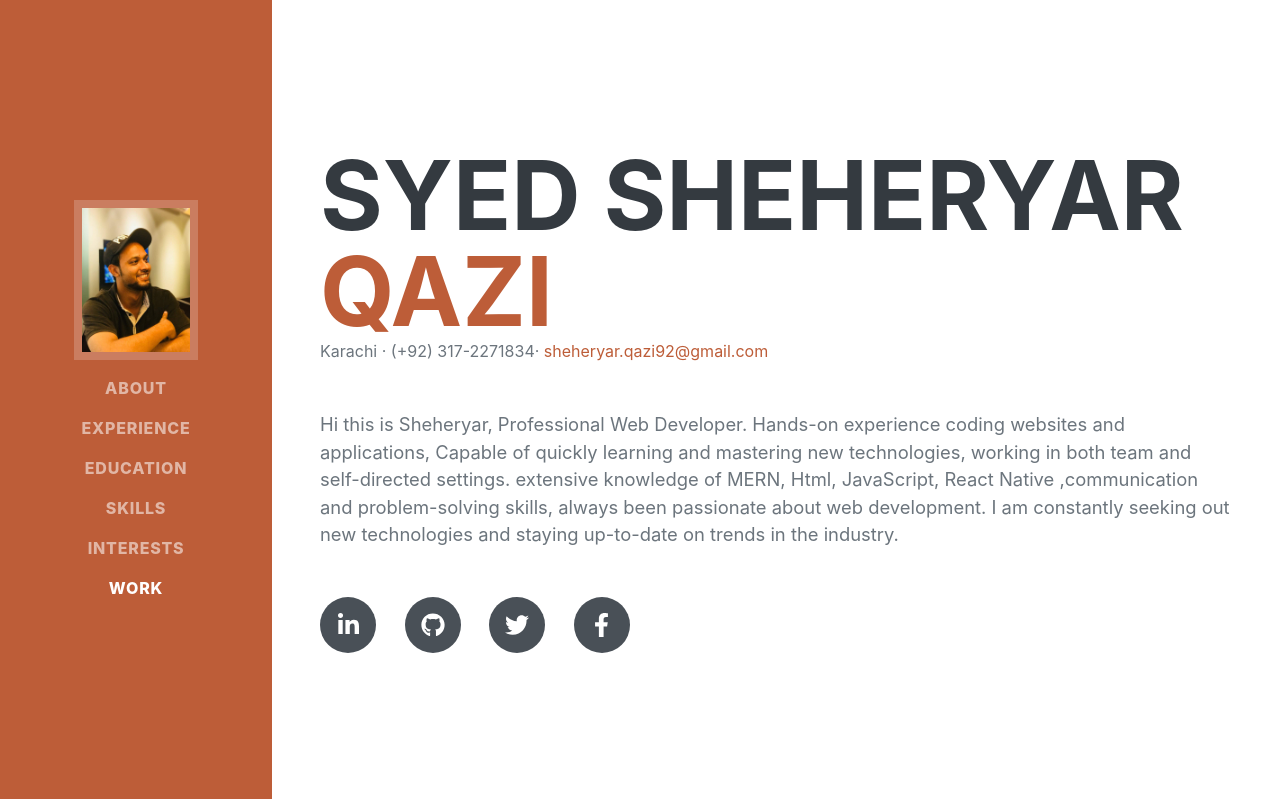
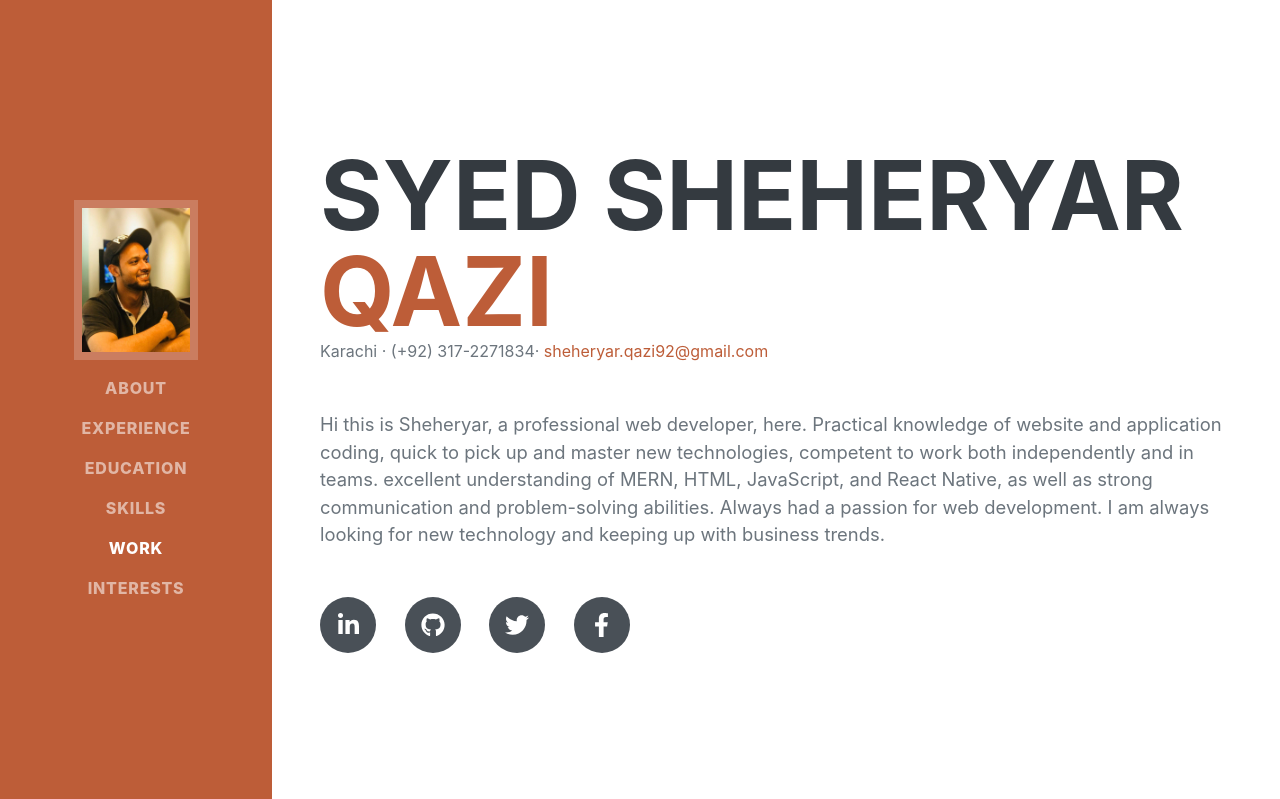
Before and after one commit to sheheryar92/portfolio-sheheryar, a PHP site: page / in a window 1280 px wide. Shown: the top 799 px of the page. Run offline with PHP 8.4, Linux system fonts and the light colour scheme; some web fonts are replaced.

Commit message:
updated november 2022

```diff
--- a/css/custom.css
+++ b/css/custom.css
@@ -75,3 +75,9 @@
     width: 100%;
     height: 100%;
 }
+
+
+
+.dota_log {
+    height: 50px;
+}
--- a/home.html
+++ b/home.html
@@ -34,8 +34,9 @@
                     <li class="nav-item"><a class="nav-link js-scroll-trigger" href="#experience">Experience</a></li>
                     <li class="nav-item"><a class="nav-link js-scroll-trigger" href="#education">Education</a></li>
                     <li class="nav-item"><a class="nav-link js-scroll-trigger" href="#skills">Skills</a></li>
+                    <li class="nav-item"><a class="nav-link js-scroll-trigger" href="#awards">Work</a></li>
                     <li class="nav-item"><a class="nav-link js-scroll-trigger" href="#interests">Interests</a></li>
-                    <li class="nav-item"><a class="nav-link js-scroll-trigger" href="#awards">Work</a></li>
+
                 </ul>
             </div>
         </nav>
@@ -52,7 +53,11 @@
                         Karachi · (+92) 317-2271834·
                         <a class="email" href="mailto:sheheryar.qazi92@gmail.com">sheheryar.qazi92@gmail.com</a>
                     </div>
-                    <p class="lead mb-5">Hi this is Sheheryar, Professional Web Developer. Hands-on experience coding websites and applications, Capable of quickly learning and mastering new technologies, working in both team and self-directed settings. extensive knowledge of MERN, Html, JavaScript,  React Native ,communication and problem-solving skills, always been passionate about web development. I am constantly seeking out new technologies and staying up-to-date on trends in the industry.</p>
+                    <p class="lead mb-5">
+
+                        Hi this is Sheheryar, a professional web developer, here. Practical knowledge of website and application coding, quick to pick up and master new technologies, competent to work both independently and in teams. excellent understanding of MERN, HTML, JavaScript, and React Native, as well as strong communication and problem-solving abilities. Always had a passion for web development. I am always looking for new technology and keeping up with business trends.
+
+                    </p>
                     <div class="social-icons">
                         <a class="social-icon" href="https://www.linkedin.com/in/shaharyar-qazi-836a827a/" target="_blank"><i class="fab fa-linkedin-in"></i></a>
                         <a class="social-icon" href="https://github.com/sheheryar92" target="_blank"><i class="fab fa-github"></i></a>
@@ -168,6 +173,8 @@
                         <li class="list-inline-item"><i class="fab fa-react"></i></li>
                         <li class="list-inline-item"><i class="fab fa-node-js"></i></li>
                         <li class="list-inline-item"><i class="fab fa-npm"></i></li>
+
+
                     </ul>
                     <div class="subheading mb-3">Workflow</div>
                     <ul class="fa-ul mb-0">
@@ -193,7 +200,30 @@
                     <h2 class="mb-5">Interests</h2>
                     <p>Apart from being a web developer, I enjoy most of my time being Travelling.I enjoy mountain hiking.</p>
                     <p class="mb-5">When forced indoors, I follow a number of sci-fi and fantasy genre movies and Play Online Games.</p>
-                    <div class="row intrest_row">
+
+
+
+
+                    <ul class="list-inline dev-icons">
+                        <li class="list-inline-item">
+                            <img src="https://1.bp.blogspot.com/-CBabfuTUKHY/WlzHpSQ289I/AAAAAAAAZKY/vwEDD07A8DMRHBQVOUn4_Oa9If5CcZ_agCLcBGAs/s1600/Dota_2_Logo.png" alt="" srcset="" class="dota_log">
+                        </li>
+                        <li class="list-inline-item">
+                            <img src="https://thumbs.dreamstime.com/b/neon-inscription-deep-house-music-vector-neon-inscription-deep-house-music-vector-illustration-neon-text-house-music-131847983.jpg" alt="" srcset="" class="dota_log">
+                        </li>
+                        <li class="list-inline-item">
+                            <img src="https://tse4.mm.bing.net/th?id=OIP._fH74JGfhivx3tqg2QNbfgHaE8&pid=Api&P=0" alt="" srcset="" class="dota_log">
+                        </li>
+
+                    </ul>
+
+
+
+
+
+
+
+                    <!-- <div class="row intrest_row">
 
                  <div class="col-lg-4 mb-5  ">
                     <div class="intrest_img_center">
@@ -220,11 +250,12 @@
     </div>
 
 
-        </div>
-
+        </div> -->
 
 </div>
 
+</div>
+</section>
                 </div>
             </section>
             <hr class="m-0" />
@@ -243,37 +274,37 @@
 
 
                             <div class="col-lg-4 mb-5 work_img">
-                                 <a href="https://clone-c2668.web.app/" target="_blank"><img class=" img-fluid-work" src="assets/img/amazon_clone.JPG" alt="" ></a>
+                                 <a href="https://clone-c2668.web.app/" target="_blank"><img class=" img-fluid-work" src="assets/img/ama.PNG" alt="" ></a>
         <a class="work_name" href="https://clone-c2668.web.app/" target="_blank"> <span
       class="work_link">React, Amazone Clone</span></a>
     </div>
 
 
 
-    <div class="col-lg-4 mb-5 work_img">
+    <!-- <div class="col-lg-4 mb-5 work_img">
 
         <a href="https://netflix-build-b9781.web.app/?fbclid=IwAR3fU2L3OkqVoA959QS_ZESzU_AoRpunDBl2SKiRbknff89-PnwhHmL_q84" target="_blank"><img class="img-fluid-work" src="assets/img/netflix_clone.JPG" alt="" ></a>
         <a  class="work_name"  href="https://netflix-build-b9781.web.app/?fbclid=IwAR3fU2L3OkqVoA959QS_ZESzU_AoRpunDBl2SKiRbknff89-PnwhHmL_q84" target="_blank"> <span
       class="work_link">React , Netflix clone <span style="color: blue;">netflix clone id: sharry@hotmail.com, password: 123456</span></span></a>
 
 
-</div>
+</div> -->
 
 
 
-<div class="col-lg-4 mb-5 work_img">
+<!-- <div class="col-lg-4 mb-5 work_img">
 
     <a href="https://todo-107e6.web.app/" target="_blank"><img class="img-fluid-work" src="https://assets.website-files.com/5ff66329429d880392f6cba2/61c323afb777801522775611_CRUD%20%20Preview.png" alt="" ></a>
     <a   class="work_name" href="https://todo-107e6.web.app/" target="_blank"> <span
   class="work_link">React, CRUD Todo App , with Firebase </span></a>
 
-</div>
+</div> -->
 
 
 
 <div class="col-lg-4 mb-5 work_img">
     <a href="https://sheheryartask12.000webhostapp.com/res/index.html" target="_blank">
-        <img class="img-fluid-work" src="https://iexperto.io/wp-content/uploads/2020/08/Responsive-Web-Design.jpeg" alt="" >
+        <img class="img-fluid-work" src="/assets/img/r.PNG" alt="" >
     </a>
     <a   class="work_name"  href="https://sheheryartask12.000webhostapp.com/res/index.html
 
@@ -281,9 +312,53 @@
     class="work_link">Responsive Website</span></a>
 </div>
 
+<!-- NEW WORK -->
+<div class="col-lg-4 mb-5 work_img">
+    <a href="https://tesla-phi.vercel.app/" target="_blank">
+        <img class="img-fluid-work" src="/assets/img/t.PNG" alt="" >
+    </a>
+    <a   class="work_name"  href="
+    https://tesla-phi.vercel.app/
+    " target="_blank"> <span
+    class="work_link">Tesla React Js clone</span></a>
+</div>
+
+<div class="col-lg-4 mb-5 work_img">
+    <a href="https://capricorns.vercel.app/" target="_blank">
+        <img class="img-fluid-work" src="/assets/img/c.PNG" alt="" >
+    </a>
+    <a   class="work_name"  href="https://capricorns.vercel.app/
+
+    " target="_blank"> <span
+    class="work_link">React Js , Api</span></a>
+</div>
 
 
 
+<div class="col-lg-4 mb-5 work_img">
+    <a href="https://aribnbc.herokuapp.com/" target="_blank">
+        <img class="img-fluid-work" src="/assets/img/a.PNG" alt="" >
+    </a>
+    <a   class="work_name"  href="https://aribnbc.herokuapp.com/
+
+    " target="_blank"> <span
+    class="work_link">airbnb clone react frontend</span></a>
+</div>
+
+
+
+<div class="col-lg-4 mb-5 work_img">
+    <a href="https://expo.dev/@sheheryarqazi/bundle-dealer-v" target="_blank">
+        <img class="img-fluid-work" src="/assets/img/na.PNG" alt="" >
+    </a>
+    <a   class="work_name"  href="https://expo.dev/@sheheryarqazi/bundle-dealer-v
+
+    " target="_blank"> <span
+    class="work_link">React Native App</span></a>
+</div>
+
+
+<!-- NEW WORK -->
 
 
                         <!-- col-12 -->
```
Also changed, not shown: assets/img/a.PNG (added), assets/img/ama.PNG (added), assets/img/c.PNG (added), assets/img/na.PNG (added), assets/img/r.PNG (added), 1 other file.
